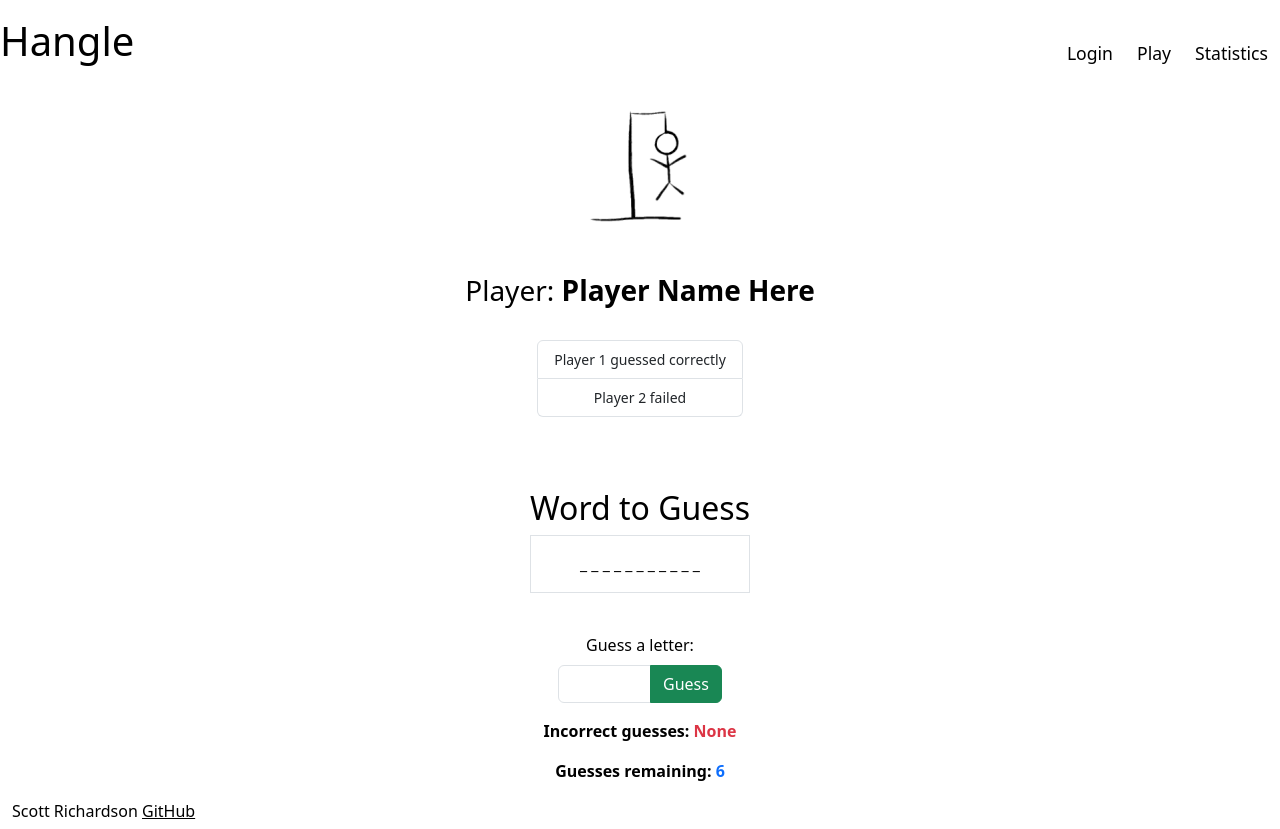
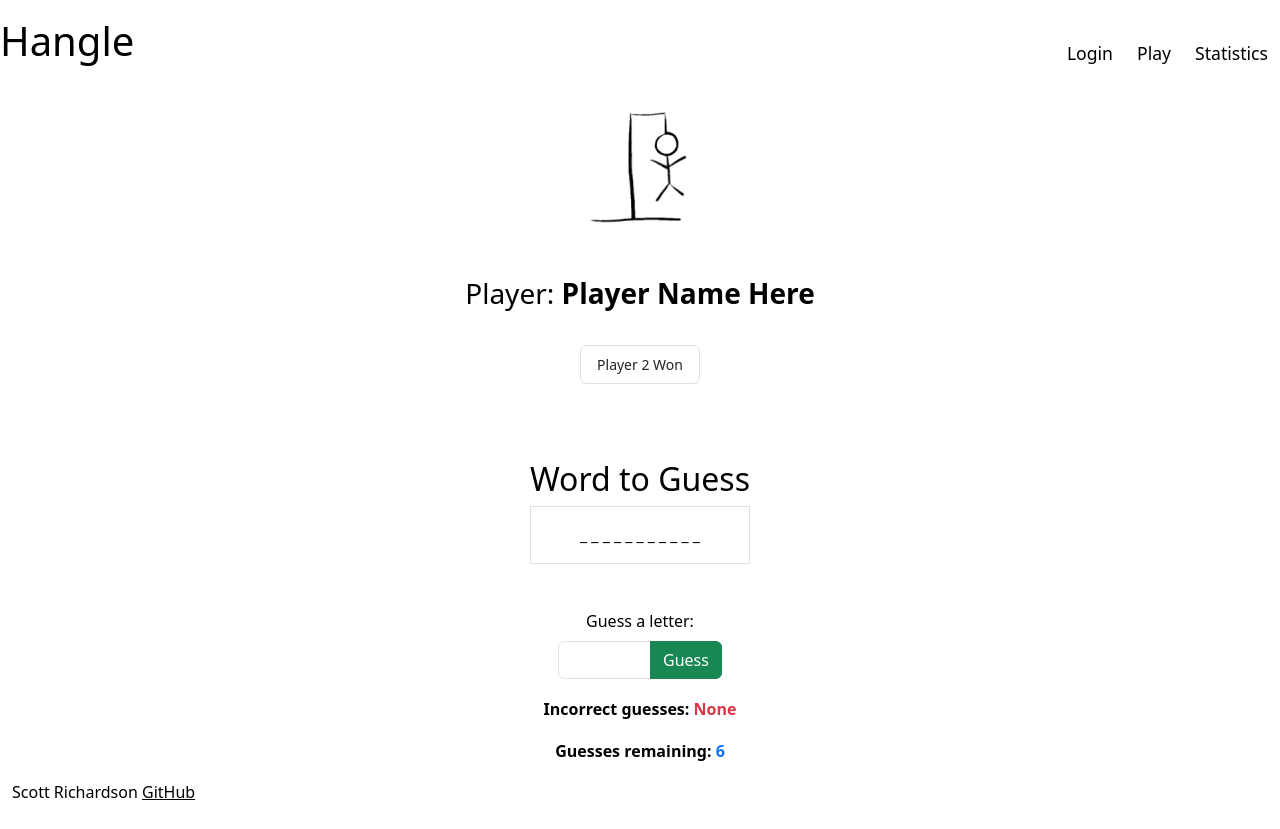
Before and after one commit to scott-richardson-135/startup, a React (Vite) app: page /play in a window 1280 px wide. Built offline with nearby package versions, Linux system fonts and the light colour scheme.

Commit message:
mock websocket notifications

```diff
--- a/src/play/play.jsx
+++ b/src/play/play.jsx
@@ -18,6 +18,24 @@ export function Play() {
         const randomWord = "PLACEHOLDER"; //this is where the API call needs to put the word
         setWord(randomWord);
         setDisplayWord("_ ".repeat(randomWord.length).trim())
+    }, [])
+
+    //Mock Notifications
+    useEffect(()=> {
+        const messages = [
+            "Player 1 Lost",
+            "Player 2 Won",
+            "Player 2 started a game",
+            "Player 3 said hi"
+        ];
+
+
+        const interval = setInterval(() => {
+            const randomMessage = messages[Math.floor(Math.random() * messages.length)];
+            setNotifications((prev) => [...prev.slice(-2), randomMessage])
+        }, 5000)
+
+        return () => clearInterval(interval);
     }, [])
 
     //logic for guessed letter
@@ -49,10 +67,16 @@ export function Play() {
             <h3>Player: <span className="player-name fw-bold">Player Name Here</span></h3>
         </div>
 
+
+        {/*Notifications*/}
         <ul className="notification list-group my-3">
-            {/* <!--placeholder for web socket notifications--> */}
-            <li className="list-group-item">Player 1 guessed correctly</li>
-            <li className="list-group-item">Player 2 failed</li>
+            {notifications.length > 0 ? (
+                notifications.map((note, index) => (
+                    <li key={index} className="list-group-item">{note}</li>
+                 ))
+            ) : (
+                <li className="list-group-item text-muted">No new notifications</li>
+            )}
         </ul>
 
         <br />
@@ -61,8 +85,6 @@ export function Play() {
 
         {/*Word Display*/}
         <div className="word-container mt-4">
-            {/* <!--displays the underlines for the word to be guessed, eventualy guessed letters will replace _-->
-            <!--api call will be around here to get a random word to guess--> */}
             <h2>Word to Guess</h2>
             <div className="word-box border p-3" id="word-display">{displayWord}</div>
         </div>
```
